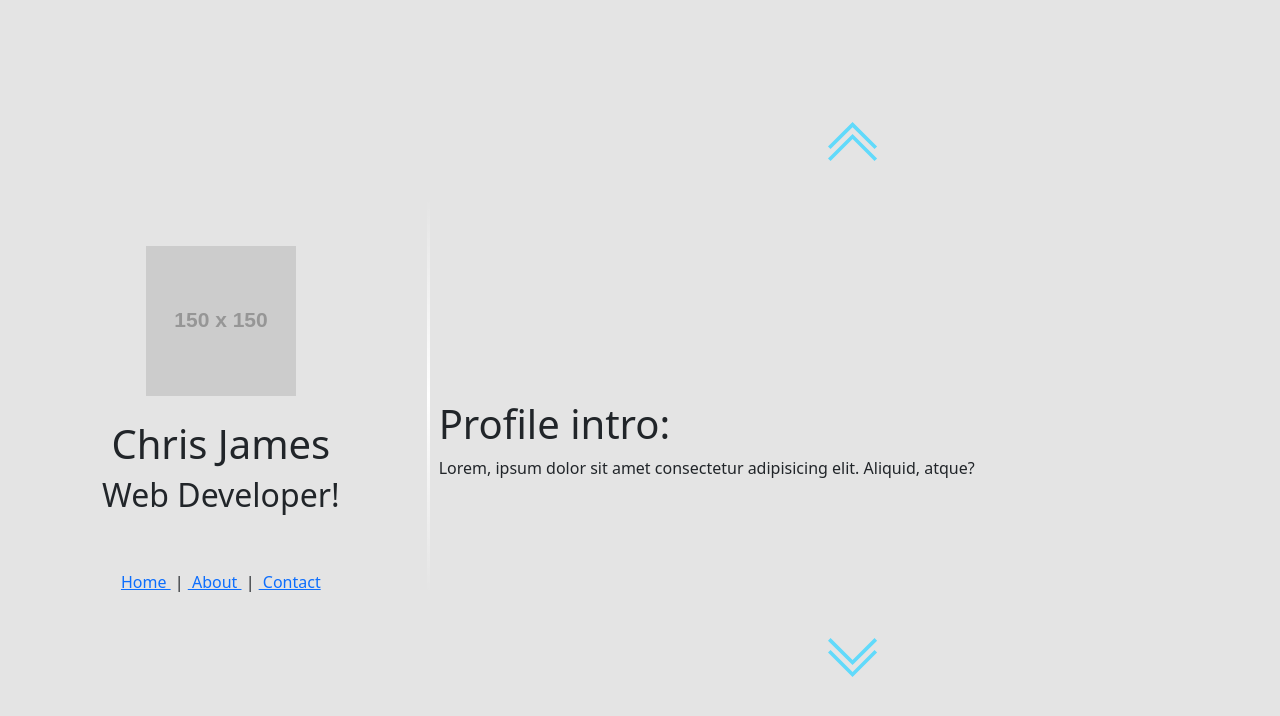
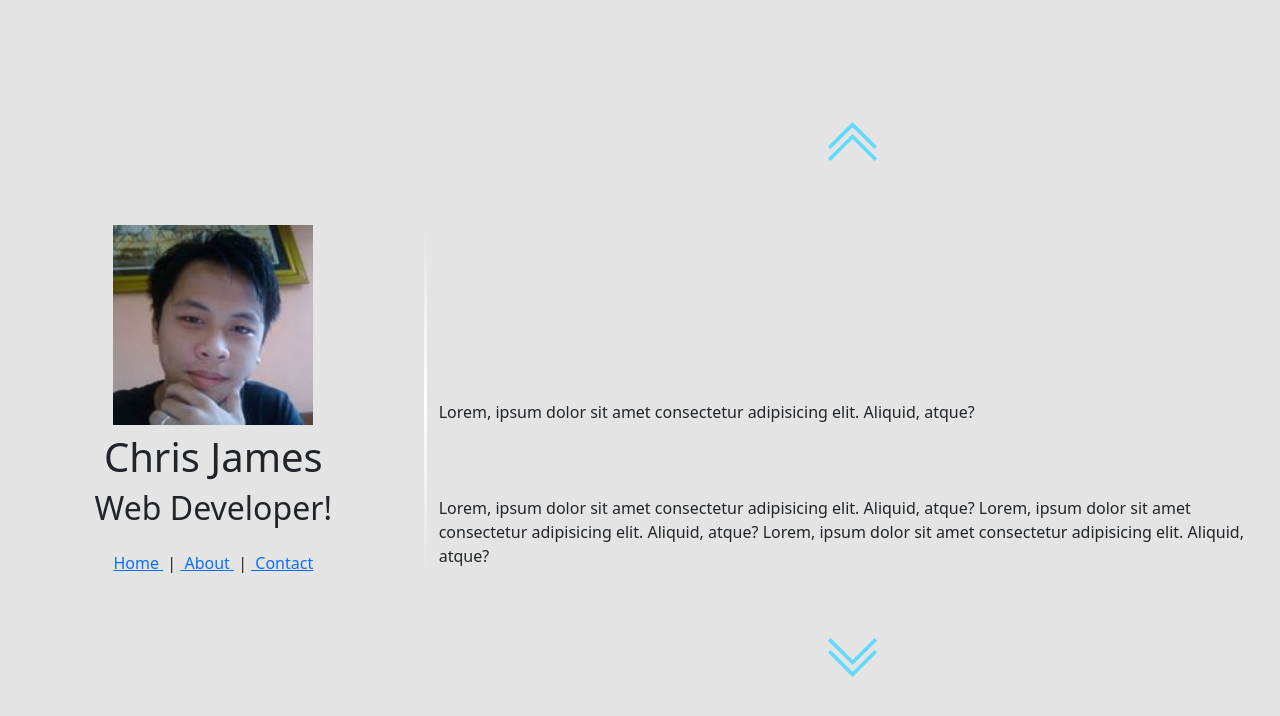
Before and after one commit to chris-adrian/profile, a React (Create React App) app: page /#/ in a window 1280 px wide. Shown: the top 716 px of the page. Built offline with nearby package versions, Linux system fonts and the light colour scheme.

Commit message:
css transition updates

```diff
--- /dev/null
+++ b/src/blocks/ProfileInfo.tsx
@@ -0,0 +1,12 @@
+const ProfileInfo = () => {
+  return (
+    <p>
+      Lorem ipsum, dolor sit amet consectetur adipisicing elit. Saepe facere,
+      illum accusantium minima tempora consequatur dolorem fugit? Quia cum
+      quibusdam quidem, quasi, a neque voluptatum, hic rem totam explicabo
+      eaque!
+    </p>
+  );
+};
+
+export default ProfileInfo;
--- /dev/null
+++ b/src/blocks/ProfileIntro.tsx
@@ -0,0 +1,16 @@
+const ProfileIntro = () => {
+  return (
+    <p>
+      Lorem, ipsum dolor sit amet consectetur adipisicing elit. Aliquid, atque?
+      <br />
+      <br />
+      <br />
+      <br />
+      Lorem, ipsum dolor sit amet consectetur adipisicing elit. Aliquid, atque?
+      Lorem, ipsum dolor sit amet consectetur adipisicing elit. Aliquid, atque?
+      Lorem, ipsum dolor sit amet consectetur adipisicing elit. Aliquid, atque?
+    </p>
+  );
+};
+
+export default ProfileIntro;
--- a/src/components/HomeContent.tsx
+++ b/src/components/HomeContent.tsx
@@ -1,17 +1,21 @@
-import React, { useState, useEffect, useMemo } from "react";
+import { useState, useEffect, useMemo } from "react";
 import Col from "react-bootstrap/Col";
-import ProfileInfo from "./ProfileInfo";
-import ProfileIntro from "./ProfileIntro";
+// Blocks
+import ProfileInfo from "../blocks/ProfileInfo";
+import ProfileIntro from "../blocks/ProfileIntro";
+// Components
+import HomeNavigator from "./HomeNavigator";
+import TransitionWrapper from "./TransitionWrapper";
 
-// Conver to Class Component, add dynamic state function
-const HomeContent = ({ onChange, resetFlow }) => {
+const HomeContent = () => {
   const contents = useMemo(() => {
     return [ProfileIntro, ProfileInfo, ProfileIntro];
   }, []);
+  const [contentFlow, setContentFlow] = useState(0);
   const [contentState, setContentState] = useState({});
 
-  const elemCalled = () => {
-    console.log("test");
+  const changeFlow = (flow: number) => {
+    setContentFlow(flow);
   };
 
   useEffect(() => {
@@ -57,20 +61,44 @@ const HomeContent = ({ onChange, resetFlow }) => {
           }
         }
         setContentState({ ...contentState, ...contentStateCopy });
-        resetFlow();
+        setContentFlow(0);
       }
     };
-    handleChange(onChange);
-  }, [onChange, contentState, resetFlow]);
+    handleChange(contentFlow);
+  }, [contentFlow, contentState]);
 
   return (
-    <Col md={12}>
-      {contents.map((Item, key) => {
-        return (
-          <Item key={key} inProp={contentState[key]} onClick={elemCalled} />
-        );
-      })}
-    </Col>
+    <>
+      <Col md={12}>
+        <HomeNavigator
+          onClick={() => {
+            changeFlow(1);
+          }}
+          direction={"up"}
+        />
+      </Col>
+      <Col md={12}>
+        {contents.map((Content, key) => {
+          return (
+            <TransitionWrapper
+              key={key}
+              currentState={contentState[key]}
+              useClass={"fade-in"}
+            >
+              <Content />
+            </TransitionWrapper>
+          );
+        })}
+      </Col>
+      <Col md={12}>
+        <HomeNavigator
+          onClick={() => {
+            changeFlow(-1);
+          }}
+          direction={"down"}
+        />
+      </Col>
+    </>
   );
 };
 
--- a/src/components/Main.tsx
+++ b/src/components/Main.tsx
@@ -1,12 +1,12 @@
 import Row from "react-bootstrap/Row";
 import { HashRouter as Router, Switch, Route } from "react-router-dom";
-
+// Pages
 import Home from "../pages/Home";
 import About from "../pages/About";
 import Contact from "../pages/Contact";
-
-import Sidebar from "./Sidebar";
-import PageWrapper from "./PageWrapper";
+// components
+import Profilebar from "./Profilebar";
+import TransitionWrapper from "./TransitionWrapper";
 
 const Main = () => {
   return (
@@ -14,7 +14,7 @@ const Main = () => {
       <main className="container-fluid">
         <Row className="align-items-center h-100-md-up">
           <section className="col-xs-12 col-md-4 h-100-md-up text-center">
-            <Sidebar name="Chris James" title="Web Developer!" />
+            <Profilebar name="Chris James" title="Web Developer!" />
           </section>
           <section className="col-xs-12 col-md-8 h-100-md-up">
             <Switch>
@@ -23,9 +23,9 @@ const Main = () => {
                 path="/about"
                 component={() => {
                   return (
-                    <PageWrapper useClass={"slide"}>
+                    <TransitionWrapper useClass={"fade-in"} currentState={true}>
                       <About />
-                    </PageWrapper>
+                    </TransitionWrapper>
                   );
                 }}
               />
@@ -33,9 +33,9 @@ const Main = () => {
                 path="/contact"
                 component={() => {
                   return (
-                    <PageWrapper useClass={"slide"}>
+                    <TransitionWrapper useClass={"fade-in"} currentState={true}>
                       <Contact />
-                    </PageWrapper>
+                    </TransitionWrapper>
                   );
                 }}
               />
--- a/src/components/ProfileInfo.tsx
+++ /dev/null
@@ -1,26 +0,0 @@
-import React from "react";
-import { CSSTransition } from "react-transition-group";
-
-const ProfileInfo = ({ inProp, onClick }) => {
-  const nodeRef = React.useRef(null);
-  return (
-    <CSSTransition
-      nodeRef={nodeRef}
-      in={inProp}
-      timeout={350}
-      className="slide"
-      classNames="slide"
-    >
-      <div ref={nodeRef} onClick={onClick}>
-        <p>
-          Lorem ipsum, dolor sit amet consectetur adipisicing elit. Saepe
-          facere, illum accusantium minima tempora consequatur dolorem fugit?
-          Quia cum quibusdam quidem, quasi, a neque voluptatum, hic rem totam
-          explicabo eaque!
-        </p>
-      </div>
-    </CSSTransition>
-  );
-};
-
-export default ProfileInfo;
--- a/src/components/ProfileIntro.tsx
+++ /dev/null
@@ -1,25 +0,0 @@
-import React from "react";
-import { CSSTransition } from "react-transition-group";
-
-const ProfileIntro = ({ inProp, onClick }) => {
-  const nodeRef = React.useRef(null);
-  return (
-    <CSSTransition
-      nodeRef={nodeRef}
-      in={inProp}
-      timeout={350}
-      className="slide"
-      classNames="slide"
-    >
-      <div ref={nodeRef} onClick={onClick}>
-        <h1>Profile intro:</h1>
-        <p>
-          Lorem, ipsum dolor sit amet consectetur adipisicing elit. Aliquid,
-          atque?
-        </p>
-      </div>
-    </CSSTransition>
-  );
-};
-
-export default ProfileIntro;
--- /dev/null
+++ b/src/components/Profilebar.tsx
@@ -0,0 +1,31 @@
+import { Row, Col } from "react-bootstrap";
+import Navigation from "./Navigation";
+import profilePic from "../images/profile.jpg";
+
+export interface Props {
+  name: String;
+  title: string;
+}
+
+const Profilebar = (props: Props) => {
+  return (
+    <Row className="align-items-center h-100-md-up">
+      <Col md={12} className="profile">
+        <Row className="align-items-center h-100-md-up">
+          <Col xs={4} sm={3} md={12}>
+            <img src={profilePic} alt="developer" className="responsive-img" />
+          </Col>
+          <Col xs={8} sm={9} md={12} className="mt-2">
+            <h1 className="">{props.name}</h1>
+            <h2>{props.title}</h2>
+          </Col>
+          <Col md={12} className="mt-3">
+            <Navigation />
+          </Col>
+        </Row>
+      </Col>
+    </Row>
+  );
+};
+
+export default Profilebar;
--- a/src/components/Sidebar.tsx
+++ /dev/null
@@ -1,32 +0,0 @@
-import { Row, Col } from "react-bootstrap";
-import Navigation from "./Navigation";
-
-export interface Props {
-  name: String;
-  title: string;
-}
-
-const Sidebar = (props: Props) => {
-  return (
-    <Row className="align-items-center h-100-md-up">
-      <Col md={12}>
-        <div className="profile">
-          <div className="pt-5 pb-5">
-            <img
-              src="https://via.placeholder.com/150"
-              alt="developer"
-              className="responsive-img"
-            />
-            <h1 className="mt-4">{props.name}</h1>
-            <h2>{props.title}</h2>
-          </div>
-          <div className="mb-2">
-            <Navigation />
-          </div>
-        </div>
-      </Col>
-    </Row>
-  );
-};
-
-export default Sidebar;
--- a/src/components/PageWrapper.tsx
+++ b/src/components/TransitionWrapper.tsx
@@ -2,17 +2,20 @@ import { useEffect, useState, useRef } from "react";
 import { Row, Col } from "react-bootstrap";
 import { CSSTransition } from "react-transition-group";
 
-const PageWrapper = ({ children, useClass }) => {
+export interface Props {
+  children?: any;
+  useClass: string;
+  currentState: boolean;
+  timeOut?: number;
+}
+
+const TransitionWrapper = (props: Props) => {
   const nodeRef = useRef(null);
   const [pageState, setPageState] = useState(false);
 
   useEffect(() => {
-    if (!pageState) {
-      setTimeout(() => {
-        setPageState(!pageState);
-      }, 100);
-    }
-  }, [pageState]);
+    setPageState(props.currentState);
+  }, [props.currentState]);
 
   return (
     <Row className="align-items-center h-100-md-up">
@@ -20,15 +23,15 @@ const PageWrapper = ({ children, useClass }) => {
         <CSSTransition
           nodeRef={nodeRef}
           in={pageState}
-          timeout={300}
-          className={useClass}
-          classNames={useClass}
+          timeout={props.timeOut ? props.timeOut : 300}
+          className={props.useClass}
+          classNames={props.useClass}
         >
-          <div ref={nodeRef}>{children}</div>
+          <div ref={nodeRef}>{props.children}</div>
         </CSSTransition>
       </Col>
     </Row>
   );
 };
 
-export default PageWrapper;
+export default TransitionWrapper;
--- a/src/pages/Home.tsx
+++ b/src/pages/Home.tsx
@@ -1,23 +1,10 @@
-import { useState } from "react";
 import Row from "react-bootstrap/Row";
 import HomeContent from "../components/HomeContent";
-import HomeNavigator from "../components/HomeNavigator";
 
 const Home = () => {
-  const [contentChange, setContentChange] = useState(0);
-
-  const onChange = (flow: number) => {
-    setContentChange(flow);
-  };
-  const resetFlow = () => {
-    setContentChange(0);
-  };
-
   return (
     <Row className="home-content align-items-center h-100-md-up">
-      <HomeNavigator onClick={() => onChange(1)} direction={"up"} />
-      <HomeContent onChange={contentChange} resetFlow={resetFlow} />
-      <HomeNavigator onClick={() => onChange(-1)} direction={"down"} />
+      <HomeContent />
     </Row>
   );
 };
--- a/src/styles/App.css
+++ b/src/styles/App.css
@@ -131,17 +131,50 @@ html,
 body,
 #root,
 main {
+  min-width: 300px;
   height: 100%;
 }
 body main {
   background-color: rgb(228, 228, 228);
 }
+.profile .responsive-img {
+  width: 100%;
+  height: auto;
+  max-width: 200px;
+}
+.navigator svg {
+  user-select: none;
+  cursor: pointer;
+}
+/* Fade In Effect */
+.fade-in {
+  display: none;
+  transition: opacity 300ms;
+  -webkit-transition: opacity 300ms;
+  -moz-transition: opacity 300ms;
+}
+.fade-in-enter-done,
+.fade-in-enter,
+.fade-in-exit {
+  display: block;
+  opacity: 0;
+}
+.fade-in-enter-done,
+.fade-in-enter-active {
+  opacity: 1;
+}
+.fade-in-exit-active {
+  opacity: 0;
+}
+
 @media only screen and (min-width: 768px) {
   .h-100-md-up {
     height: 100%;
     max-height: 100vh;
   }
-
+  .fade-in {
+    position: absolute;
+  }
   section .profile {
     margin-right: -15px;
     background: -moz-linear-gradient(
@@ -165,27 +198,12 @@ body main {
     background-size: 3px 100%;
   }
 }
-
-.navigator svg {
-  user-select: none;
-  cursor: pointer;
+@media only screen and (max-width: 767px) {
+  .fade-in-enter-active,
+  .fade-in-exit-active {
+    position: absolute;
+  }
+  .profile .responsive-img {
+    max-width: 100px;
+  }
 }
-
-.slide {
-  position: absolute;
-  display: none;
-  transition: opacity 300ms;
-}
-.slide-enter-done,
-.slide-enter,
-.slide-exit {
-  display: block;
-  opacity: 0;
-}
-.slide-enter-done,
-.slide-enter-active {
-  opacity: 1;
-}
-.slide-exit-active {
-  opacity: 0;
-}
```
Also changed, not shown: src/images/profile.jpg (added), 15 other files (tests, documents, lock files or other folders).
